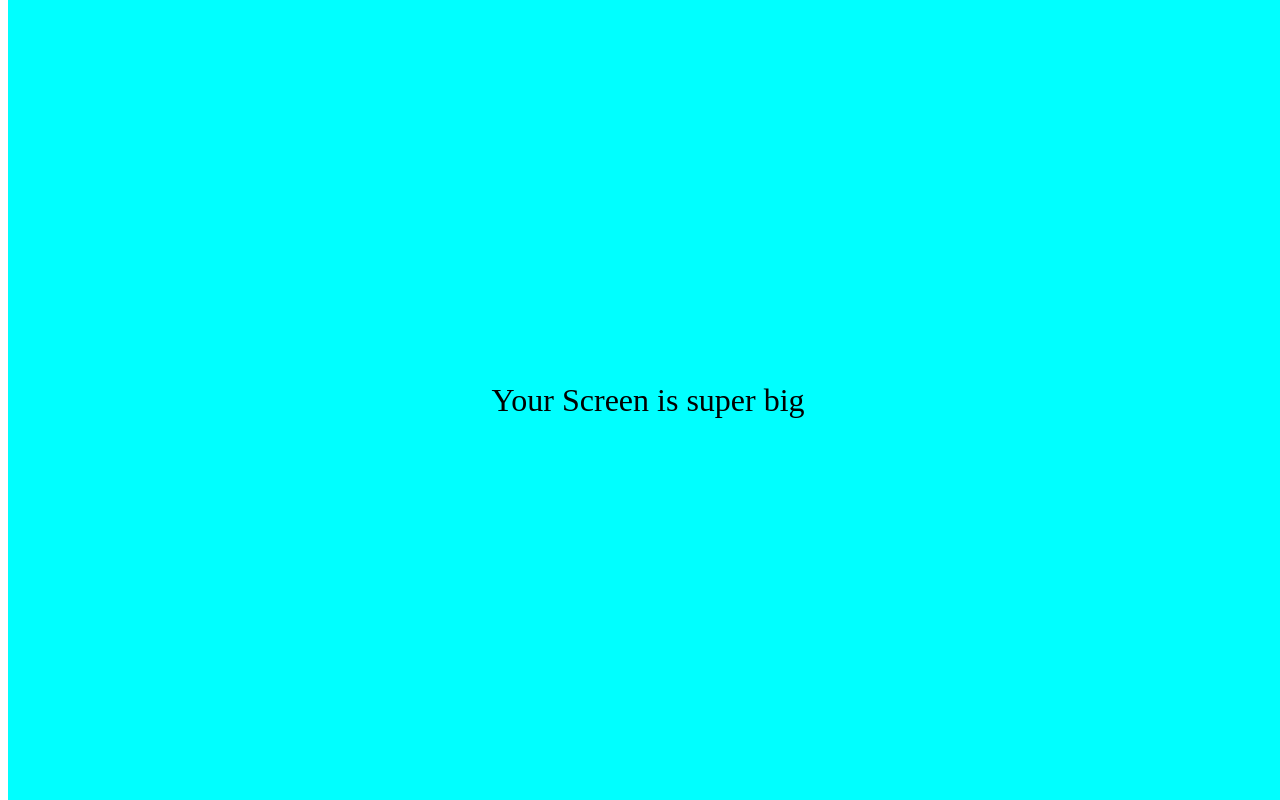
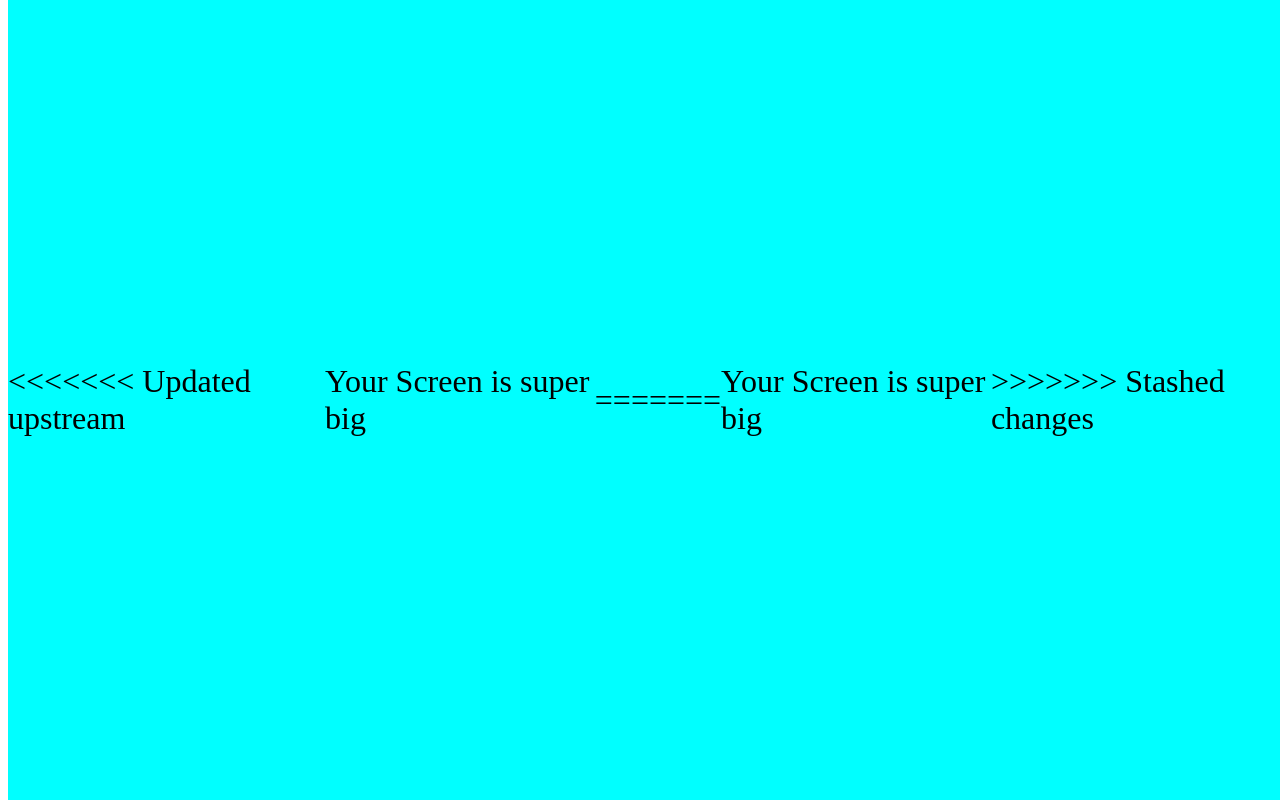
Before and after one commit to hsline87/kokoa-clone-2022, a plain HTML site: page friends.html in a window 1280 px wide. Drawn offline with Linux system fonts and the light colour scheme; grey boxes are pictures that could not be loaded.

Commit message:
Update friends.html

```diff
--- a/friends.html
+++ b/friends.html
@@ -113,7 +113,11 @@
     </div>
 
     <div id="no-mobile">
+      <<<<<<< Updated upstream
       <span>Your Screen is super big</span>
+      =======
+      <span>Your Screen is super big</span>
+      >>>>>>> Stashed changes
     </div>
 
     <script
```
